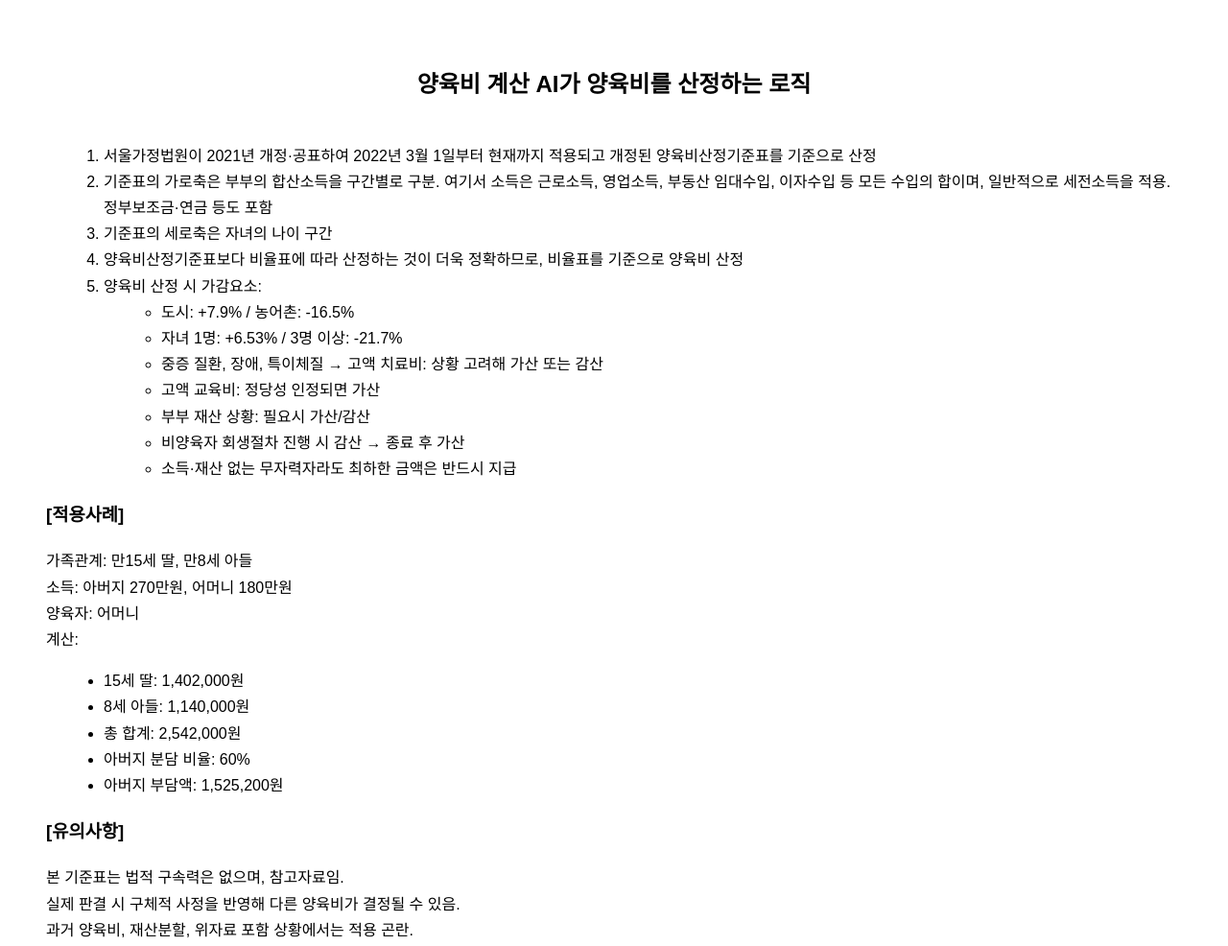
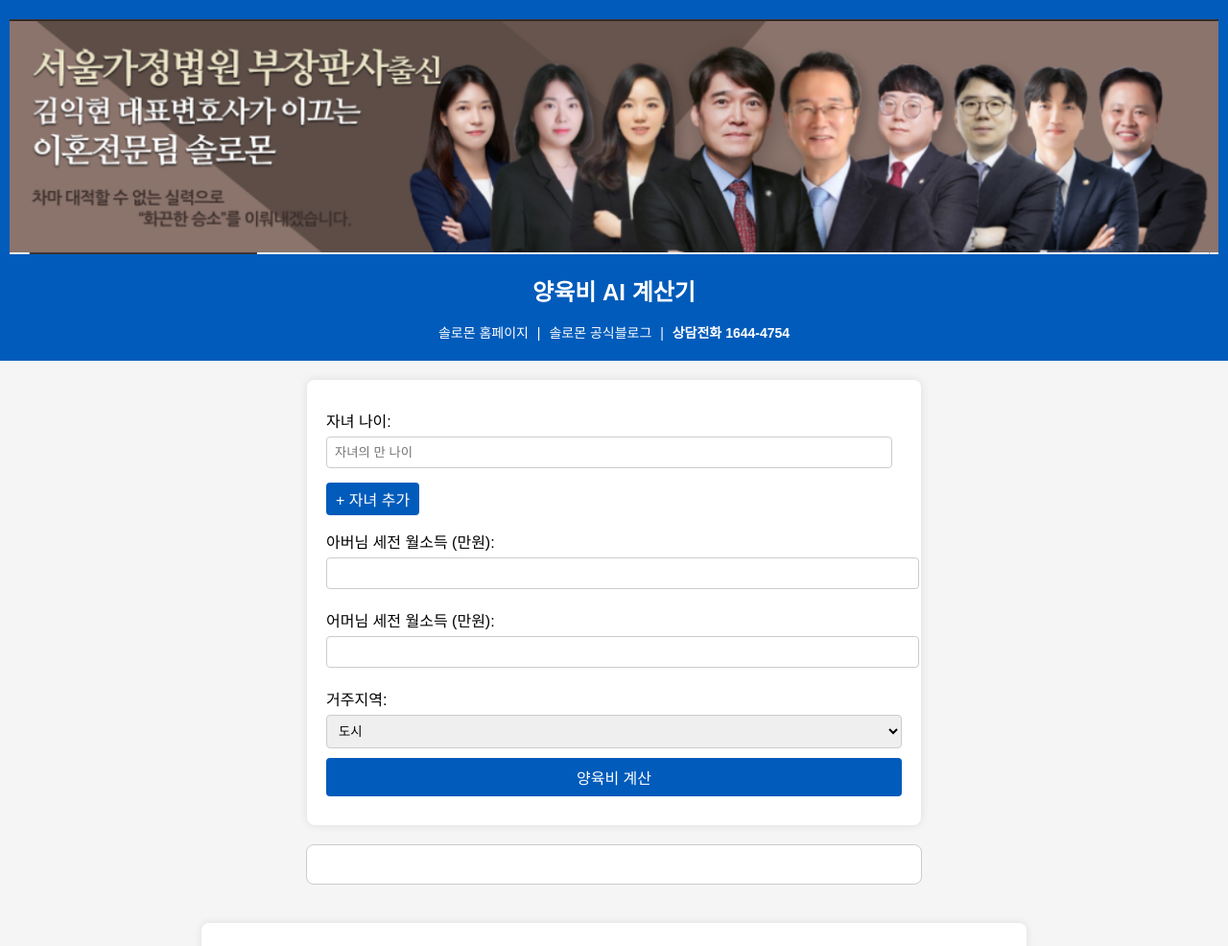
Before and after one commit to pjy5009/yangyukbot, a website: page public/logic.html in a window 1280 px wide. Shown: the top 986 px of the page at 96% size. Drawn offline with Linux system fonts and the light colour scheme.

Commit message:
Remove logic.html integration and update layout

```diff
--- a/public/logic.html
+++ b/public/logic.html
@@ -1,67 +1,216 @@
 <!DOCTYPE html>
 <html lang="ko">
 <head>
-  <meta charset="UTF-8">
-  <title>양육비 계산 AI 로직</title>
+  <meta charset="UTF-8" />
+  <meta name="viewport" content="width=device-width, initial-scale=1.0"/>
+  <title>양육비 계산기 - 로펌 서휘 이혼전문팀 솔로몬</title>
   <style>
     body {
       font-family: 'Noto Sans KR', sans-serif;
-      padding: 40px;
-      line-height: 1.7;
-      background-color: #ffffff;
+      background-color: #f5f5f5;
+      margin: 0;
+      padding: 0;
     }
-    h2 {
+    header {
+      background-color: #005bbb;
+      color: white;
+      padding: 20px 10px;
       text-align: center;
-      margin-bottom: 40px;
     }
-    ul, ol {
-      margin-left: 20px;
+    .desktop-logo,
+    .mobile-logo {
+      display: none;
+      margin: 0 auto;
+      max-width: 100%;
+      height: auto;
     }
-    strong {
+    @media (min-width: 768px) {
+      .desktop-logo {
+        display: block;
+      }
+    }
+    @media (max-width: 767px) {
+      .mobile-logo {
+        display: block;
+      }
+    }
+    h1 {
+      margin-top: 20px;
+      font-size: 24px;
+    }
+    .contact-info {
+      margin-top: 10px;
+      font-size: 14px;
+    }
+    .contact-info a {
+      color: white;
+      text-decoration: none;
+      margin: 0 5px;
+    }
+    .contact-info .phone {
+      color: white;
+      text-decoration: none;
       font-weight: bold;
+    }
+    main {
+      padding: 20px;
+    }
+    form {
+      background-color: white;
+      max-width: 600px;
+      margin: 0 auto;
+      padding: 20px;
+      border-radius: 8px;
+      box-shadow: 0 0 10px rgba(0,0,0,0.1);
+    }
+    label {
+      display: block;
+      margin: 10px 0 5px;
+    }
+    input, select, button {
+      width: 100%;
+      padding: 8px;
+      margin-bottom: 10px;
+      border-radius: 4px;
+      border: 1px solid #ccc;
+    }
+    button {
+      background-color: #005bbb;
+      color: white;
+      font-size: 16px;
+      cursor: pointer;
+      border: none;
+    }
+    button:hover {
+      background-color: #004999;
+    }
+    #result {
+      margin-top: 20px;
+      background-color: #fff;
+      border: 1px solid #ccc;
+      padding: 20px;
+      max-width: 600px;
+      margin-left: auto;
+      margin-right: auto;
+      border-radius: 8px;
+    }
+    .child-age-block {
+      display: flex;
+      align-items: center;
+    }
+    .child-age-input {
+      flex: 1;
+      margin-right: 10px;
+    }
+    .add-btn {
+      display: inline-block;
+      margin: 5px 0;
+      cursor: pointer;
+      background: #005bbb;
+      color: white;
+      padding: 5px 10px;
+      border-radius: 4px;
+    }
+    .info-section {
+      max-width: 800px;
+      margin: 40px auto;
+      background: #ffffff;
+      padding: 30px;
+      border-radius: 8px;
+      box-shadow: 0 0 8px rgba(0, 0, 0, 0.1);
+      font-size: 15px;
+      line-height: 1.6;
+    }
+    .info-section p {
+      text-align: center;
+      font-weight: bold;
+    }
+    .child-age-input input::placeholder {
+      color: #888;
+    }
+    .logic-description {
+      display: none;
     }
   </style>
 </head>
 <body>
-  <h2>양육비 계산 AI가 양육비를 산정하는 로직</h2>
-  <ol>
-    <li>서울가정법원이 2021년 개정·공표하여 2022년 3월 1일부터 현재까지 적용되고 개정된 양육비산정기준표를 기준으로 산정</li>
-    <li>기준표의 가로축은 부부의 합산소득을 구간별로 구분. 여기서 소득은 근로소득, 영업소득, 부동산 임대수입, 이자수입 등 모든 수입의 합이며, 일반적으로 세전소득을 적용. 정부보조금·연금 등도 포함</li>
-    <li>기준표의 세로축은 자녀의 나이 구간</li>
-    <li>양육비산정기준표보다 비율표에 따라 산정하는 것이 더욱 정확하므로, 비율표를 기준으로 양육비 산정</li>
-    <li>양육비 산정 시 가감요소:
-      <ul>
-        <li>도시: +7.9% / 농어촌: -16.5%</li>
-        <li>자녀 1명: +6.53% / 3명 이상: -21.7%</li>
-        <li>중증 질환, 장애, 특이체질 → 고액 치료비: 상황 고려해 가산 또는 감산</li>
-        <li>고액 교육비: 정당성 인정되면 가산</li>
-        <li>부부 재산 상황: 필요시 가산/감산</li>
-        <li>비양육자 회생절차 진행 시 감산 → 종료 후 가산</li>
-        <li>소득·재산 없는 무자력자라도 최하한 금액은 반드시 지급</li>
-      </ul>
-    </li>
-  </ol>
+  <header>
+    <img src="/desk-logo.png" class="desktop-logo" alt="로고"/>
+    <img src="/mobile-logo.png" class="mobile-logo" alt="모바일 로고"/>
+    <h1>양육비 AI 계산기</h1>
+    <div class="contact-info">
+      <a href="https://www.lawsolomon.com/">솔로몬 홈페이지</a> |
+      <a href="https://blog.naver.com/pjy50091">솔로몬 공식블로그</a> |
+      <a href="tel:16444754" class="phone">상담전화 1644-4754</a>
+    </div>
+  </header>
+  <main>
+    <form id="calculator">
+      <label>자녀 나이:</label>
+      <div id="children-ages"></div>
+      <div class="add-btn" id="add-child">+ 자녀 추가</div>
+      <label for="dad-income">아버님 세전 월소득 (만원):</label>
+      <input type="number" id="dad-income" required />
+      <label for="mom-income">어머님 세전 월소득 (만원):</label>
+      <input type="number" id="mom-income" required />
+      <label for="region">거주지역:</label>
+      <select id="region">
+        <option value="도시">도시</option>
+        <option value="농어촌">농어촌</option>
+      </select>
+      <button type="submit">양육비 계산</button>
+    </form>
+    <div id="result"></div>
+    <div class="info-section">
+      <img src="/table-main.png" alt="양육비산정기준표" style="width:100%;">
+      <p>양육비산정기준표</p>
+      <img src="/table-rate.png" alt="양육비산정기준 비율표" style="width:100%;">
+      <p>양육비산정기준 비율표</p>
+    </div>
+  </main>
+  <script>
+    function addChildAge() {
+      const container = document.getElementById('children-ages');
+      const div = document.createElement('div');
+      div.className = 'child-age-block';
+      div.innerHTML = '<input class="child-age-input" type="number" placeholder="자녀의 만 나이" required />';
+      container.appendChild(div);
+    }
 
-  <h3>[적용사례]</h3>
-  <p>
-    가족관계: 만15세 딸, 만8세 아들<br>
-    소득: 아버지 270만원, 어머니 180만원<br>
-    양육자: 어머니<br>
-    계산:
-    <ul>
-      <li>15세 딸: 1,402,000원</li>
-      <li>8세 아들: 1,140,000원</li>
-      <li>총 합계: 2,542,000원</li>
-      <li>아버지 분담 비율: 60%</li>
-      <li>아버지 부담액: 1,525,200원</li>
-    </ul>
-  </p>
+    window.onload = function() {
+      addChildAge();
+      document.getElementById('add-child').addEventListener('click', addChildAge);
+      document.getElementById('calculator').addEventListener('submit', function(e) {
+        e.preventDefault();
+        const childrenInputs = document.querySelectorAll('.child-age-input');
+        const dadIncomeInput = parseFloat(document.getElementById('dad-income').value) || 0;
+        const momIncomeInput = parseFloat(document.getElementById('mom-income').value) || 0;
+        const region = document.getElementById('region').value;
 
-  <h3>[유의사항]</h3>
-  <p>
-    본 기준표는 법적 구속력은 없으며, 참고자료임.<br>
-    실제 판결 시 구체적 사정을 반영해 다른 양육비가 결정될 수 있음.<br>
-    과거 양육비, 재산분할, 위자료 포함 상황에서는 적용 곤란.
-  </p>
+        let totalDad = 0, totalMom = 0, html = '<h3>자녀별 예상 양육비 분담 결과</h3>';
+        childrenInputs.forEach(input => {
+          const age = parseInt(input.value);
+          if (isNaN(age)) return;
+          let baseAmount;
+          if (age <= 2) baseAmount = 264000;
+          else if (age <= 5) baseAmount = 268000;
+          else if (age <= 8) baseAmount = 272000;
+          else if (age <= 11) baseAmount = 281000;
+          else if (age <= 14) baseAmount = 295000;
+          else baseAmount = 319000;
+          const dadIncome = dadIncomeInput > 0 ? dadIncomeInput : baseAmount / 10000;
+          const momIncome = momIncomeInput > 0 ? momIncomeInput : baseAmount / 10000;
+          const totalIncome = dadIncome + momIncome;
+          const dadShare = Math.round((dadIncome / totalIncome) * baseAmount);
+          const momShare = Math.round((momIncome / totalIncome) * baseAmount);
+          totalDad += dadShare;
+          totalMom += momShare;
+          html += `<p>${age}세 자녀:<br>아버님 부담액: ${dadShare.toLocaleString()} 원<br>어머님 부담액: ${momShare.toLocaleString()} 원</p>`;
+        });
+        html += `<hr><p><strong>총 합계:</strong><br>아버님: ${totalDad.toLocaleString()} 원<br>어머님: ${totalMom.toLocaleString()} 원</p>`;
+        document.getElementById('result').innerHTML = html;
+      });
+    }
+  </script>
 </body>
 </html>
```
